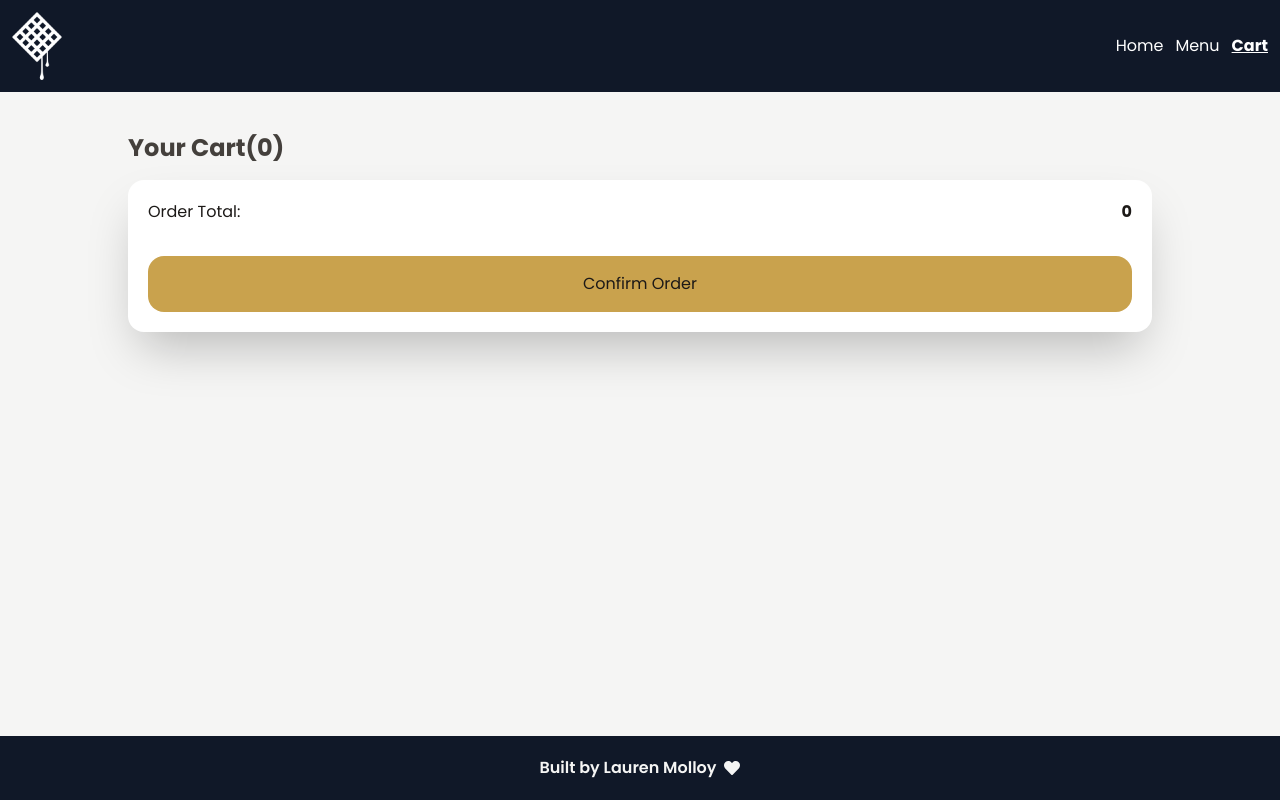
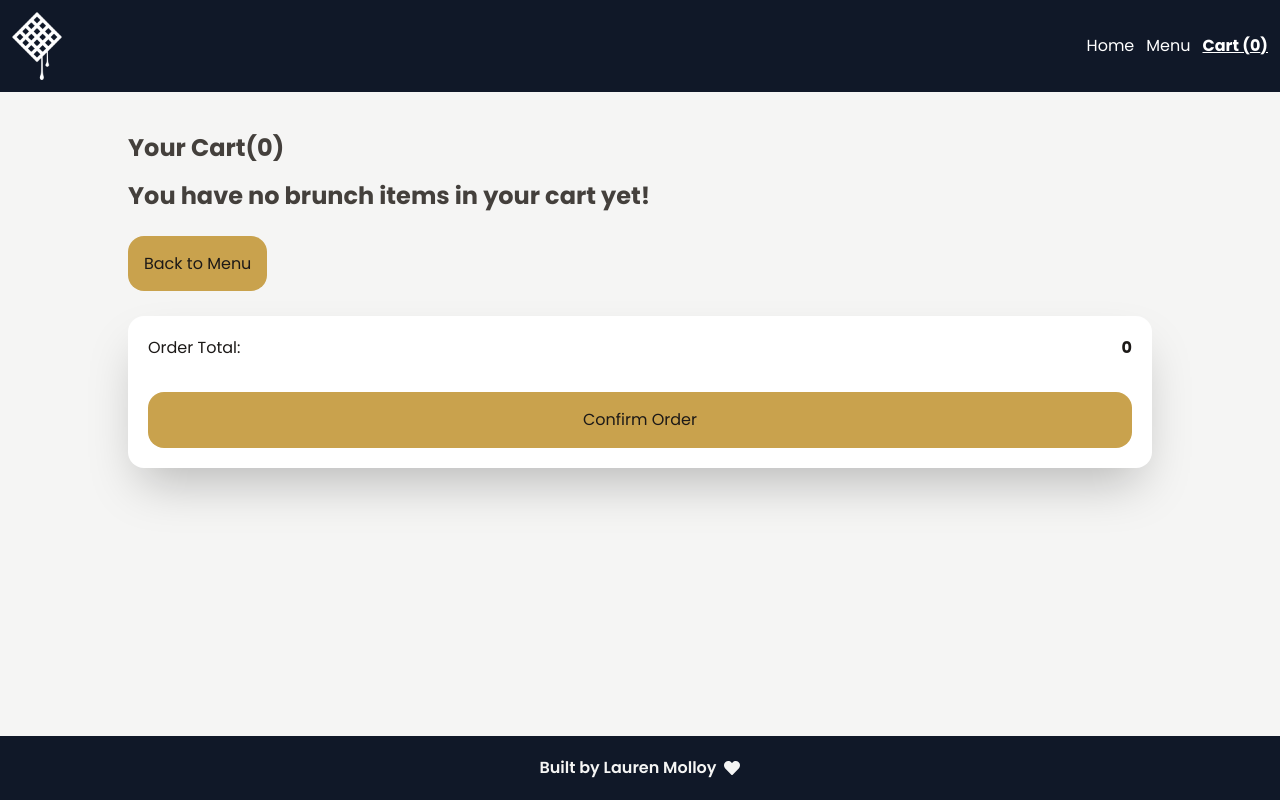
Before and after one commit to LaurenAMolloy/Wake-Up-Waffle, a React (Vite) app: page /cart in a window 1280 px wide. Built offline with nearby package versions, Linux system fonts and the light colour scheme.

Commit message:
Adding empy cart to reducer

```diff
--- a/src/components/AddToCartSection.tsx
+++ b/src/components/AddToCartSection.tsx
@@ -11,10 +11,17 @@ type AddToCartSectionProps = {
 
 export default function AddToCartSection({ product }: AddToCartSectionProps ) {
   //use custom hook for cart functions
-  const { addToCart } = useCart();
+  const { addToCart, cart } = useCart();
 
   //local state for quantity
   const [quantity, setQuantity] = useState(1)
+
+  //Check to see if item exists in cart
+  //Display how many?
+  const existingItem = cart.find(item => item.product.id === product.id)
+  const itemInCart = existingItem?.quantity
+  // const isInCart = Boolean(existingItem)
+  // console.log(isInCart)
 
   return (
     <div className="w-full flex flex-col gap-10 pb-10">
@@ -36,7 +43,9 @@ export default function AddToCartSection({ product }: AddToCartSectionProps ) {
         >Buy Now</Link>
         <button
         className="bg-[#c9a24d] p-4 rounded-2xl hover:bg-[#b8943f]"
-        onClick={() => addToCart(product, quantity)}>Add to cart</button>
+        onClick={() => addToCart(product, quantity)}>
+          Add To Cart
+          </button>
       </div>
   </div>
   )
--- a/src/components/DetailsCard.tsx
+++ /dev/null
@@ -1,7 +0,0 @@
-import React from 'react'
-
-export default function DetailsCard() {
-  return (
-    <div>DetailsCard</div>
-  )
-}
--- a/src/components/Header.tsx
+++ b/src/components/Header.tsx
@@ -4,9 +4,16 @@ import { ImCross } from "react-icons/im";
 import { useState } from 'react';
 import { Link } from 'react-router-dom'
 import { NavLink } from 'react-router'
+import { useCart } from '../context/useCart';
 
 export default function Header() {
   const[isOpen,setIsOpen] = useState(false);
+
+  const { cart } = useCart();
+
+  const itemsInCart = cart.reduce((total, item) => {
+    return total += item.quantity
+  }, 0)
 
   const handleNav = () => {
     setIsOpen(prev => !prev)
@@ -44,7 +51,7 @@ export default function Header() {
         `text-white ${isActive ? "font-bold underline" : ""}`
         }
         >
-        Cart
+        Cart ({itemsInCart})
         </NavLink>
       </div>
 
@@ -54,7 +61,7 @@ export default function Header() {
         aria-label="Toggle navigation"
         className="md:hidden cursor-pointer"
         >
-          {isOpen ? <ImCross className="text-white" size={42} /> : <RxHamburgerMenu className="text-white" size={42} />}
+          {isOpen ? <ImCross className="text-white hover:text-red-500" size={42} /> : <RxHamburgerMenu className="text-white" size={42} />}
       </button>
 
       <div className={`flex flex-col items-center gap-5 pt-10 fixed top-0 left-0 w-[60%] h-screen bg-gray-900 md:hidden z-50 transition-all duration-500 ease-in
@@ -67,6 +74,22 @@ export default function Header() {
         >
         Home
         </NavLink>
+        <NavLink
+        to="/menu"
+        className={({ isActive }) =>
+        `text-white ${isActive ? "font-bold underline" : ""}`
+        }
+        >
+        Menu
+        </NavLink>
+        <NavLink
+        to="/cart"
+        className={({ isActive }) =>
+        `text-white ${isActive ? "font-bold underline" : ""}`
+        }
+        >
+        Cart ({itemsInCart})
+        </NavLink>
       </div>
     </div>
   )}
--- a/src/components/MenuCard.tsx
+++ b/src/components/MenuCard.tsx
@@ -7,7 +7,7 @@ type MenuCardProps = {
 
 export default function MenuCard({ item }: MenuCardProps ) {
   return (
-    <article className="flex flex-col h-full bg-[#ffffff] rounded-2xl p-3 shadow-xl/20 ">
+    <article className="flex flex-col h-full bg-[#ffffff] rounded-2xl p-3 shadow-xl/20 gap-2 ">
         <img className=" w-full aspect-4/3 rounded-2xl object-cover object-center"  src={item.image} alt={item.name}></img>
         <h3>{item.name}</h3>
         <p className="font-bold">£{item.price}</p>
--- a/src/components/NavBar.tsx
+++ /dev/null
@@ -1,18 +0,0 @@
-import WaffleLogo from '../assets/waffle-logo-black-and-white.png';
-import { RxHamburgerMenu } from "react-icons/rx";
-import { useState } from 'react';
-
-export default function NavBar() {
-  const[isOpen,setIsOpen] = useState(false);
-
-  const handleNav = () => {
-    setIsOpen(prev => !prev)
-  }
-  return (
-    <div className="flex items-center justify-between min-h-14 bg-slate-300 p-3">
-      <img height={50} width={50} src={WaffleLogo}></img>
-      <RxHamburgerMenu onClick={handleNav} size={42} />
-      {isOpen && <div>Link</div>}
-    </div>
-  )
-}
--- a/src/context/CartProvider.tsx
+++ b/src/context/CartProvider.tsx
@@ -5,6 +5,7 @@ import type { CartItem } from '../types/cart';
 import type { Product } from '../types/product';
 import { CartContext } from './CartContext';
 
+//Get cart from local storage or empty array
 const initCart = () => {
     const storedCart = localStorage.getItem("cart");
     return storedCart ? JSON.parse(storedCart) : []
@@ -20,6 +21,7 @@ type CartAction =
     | { type: 'DELETE_ITEM'; payload: { id: string } }
     | { type: 'DECREMENT_ITEM'; payload: { id: string } }
     | { type: 'INCREMENT_ITEM'; payload: { id: string } }
+    | { type: 'EMPTY_CART' }
 
 
 function cartReducer(cart: CartItem[], action: CartAction) {
@@ -63,6 +65,10 @@ function cartReducer(cart: CartItem[], action: CartAction) {
             item.product.id === action.payload.id
             ? { ...item, quantity: item.quantity + 1}
             : item)
+      }
+
+      case 'EMPTY_CART': {
+        return [];
       }
 
         default:
@@ -109,8 +115,14 @@ export function CartProvider({children}: CartProviderProps) {
         })
     }
 
+    function emptyCart(){
+        dispatch({
+            type: 'EMPTY_CART'
+        })
+    }
+
     return (
-      <CartContext.Provider value={{ cart, addToCart, deleteFromCart, incrementItem, decrementItem }}>
+      <CartContext.Provider value={{ cart, addToCart, deleteFromCart, incrementItem, decrementItem, emptyCart }}>
             {children}
       </CartContext.Provider>
     )
--- a/src/pages/cart/CartPage.tsx
+++ b/src/pages/cart/CartPage.tsx
@@ -8,19 +8,22 @@ import { Link } from 'react-router-dom';
 import { ImCross } from "react-icons/im";
 
 export default function CartPage() {
-  const { cart, deleteFromCart } = useCart();
+  const { cart, deleteFromCart, incrementItem, decrementItem, emptyCart } = useCart();
   const [showModal, setShowModal] = useState(false);
+  console.log(cart)
 
   //Add condition of cart is empty
   const cartLength = cart.length
 
+  //Total Price
   const totalOrder = cart.reduce((total, item) => {
-  return total + item.product.price
+  return total + item.product.price * item.quantity
   }, 0);
 
   const handleClick = () => {
     setShowModal(true);
     //empty cart on completion
+    emptyCart()
   }
 
   const handleClose = () => {
@@ -50,9 +53,11 @@ export default function CartPage() {
             </div>
             <div className="flex gap-3 justify-center items-center">
               <FaMinusCircle
+              onClick={() => decrementItem(item.product.id)}
               className="text-[#78716c] hover:text-[#c9a24d] transition" size={35}
               />
               <FaCirclePlus
+              onClick={() => incrementItem(item.product.id)}
               className="text-[#78716c] hover:text-[#c9a24d] transition" size={35}
              />
               <TiDeleteOutline className="text-[#a8a29e] hover:text-red-500 transition"  size={45} onClick={() => deleteFromCart(item.product.id)} />
@@ -66,6 +71,14 @@ export default function CartPage() {
   return (
     <div className="flex flex-col pb-10 pt-10 w-4/5">
       <h1 className="text-[#44403c] text-2xl font-bold pb-4">Your Cart({cartLength})</h1>
+
+      {cart.length === 0 &&
+      <div className="pb-10">
+        <h2 className="text-[#44403c] text-2xl font-bold pb-10">You have no brunch items in your cart yet!</h2>
+      <Link  className="bg-[#c9a24d] p-4 rounded-2xl hover:bg-[#b8943f] text-center" to="/menu">Back to Menu</Link>
+      </div>
+      }
+
       <div className="flex flex-col gap-8 pt-5 bg-[#ffffff] p-5 rounded-2xl shadow-2xl w-full">
         {renderedCartItems}
         <div className="flex justify-between">
--- a/src/pages/details/detailsPage.tsx
+++ b/src/pages/details/detailsPage.tsx
@@ -14,23 +14,14 @@ export default function DetailsPage() {
     price,
   } = item
 
-  //Add Modal here too!
-  //Modal steps
-  //parent owns open close state
-  //pass to modal as props
-  //useEffect can control overflowhidden?
-  //use inset to position the modal
-  //portal what is there is two?
-  //reuse existing modal
-
   return (
-    <div className="container flex flex-col md:flex-row md:gap-10 justify-center items-center mt-10 mb-10 gap-3">
+    <div className="container flex flex-col md:flex-row md:gap-10 justify-center items-center mt-10 mb-10 px-5 gap-3">
       <div className='flex flex-col'>
       <ProductGallery
       name={name}
       image={image} />
       </div>
-      <div className="flex flex-col gap-5 w-100">
+      <div className="flex flex-col gap-5">
         <ProductInfo
         name={name}
         description={description}
--- a/src/types/cart.ts
+++ b/src/types/cart.ts
@@ -12,4 +12,5 @@ export type CartContextType = {
     deleteFromCart: (id: string) => void;
     incrementItem: (id: string) => void;
     decrementItem: (id: string) => void;
+    emptyCart: () => void
 }
```
